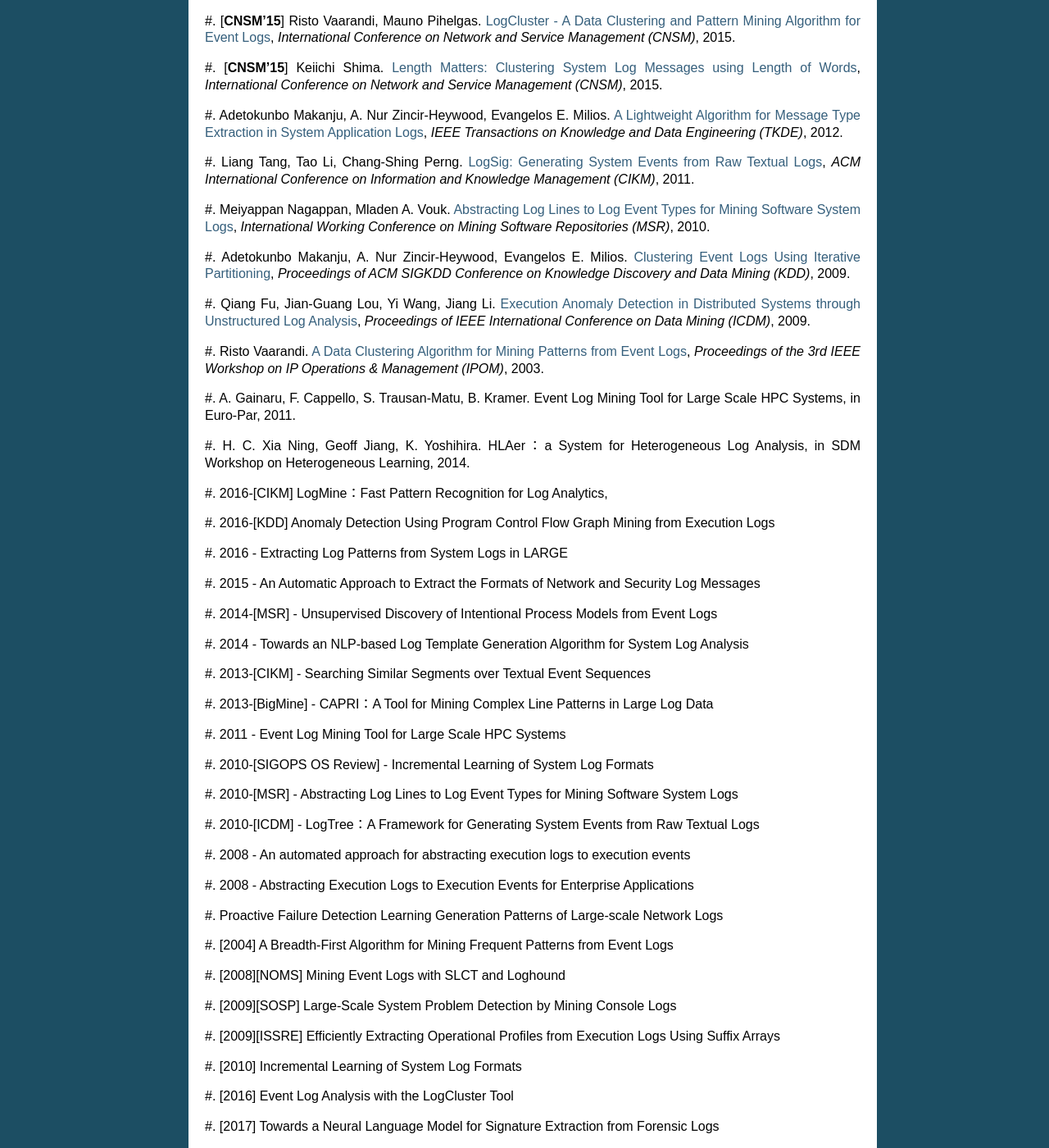
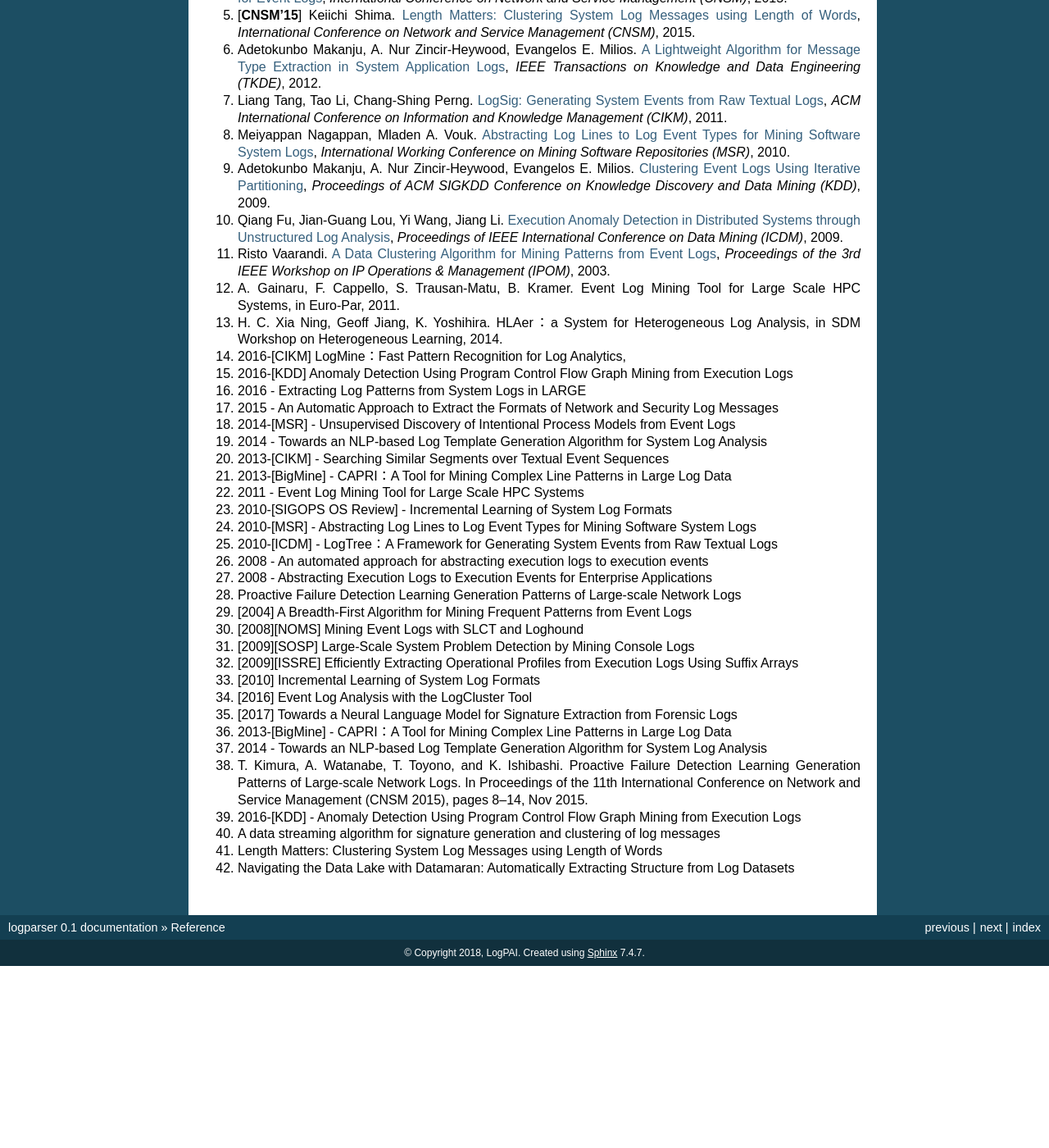
Before and after one commit to logpai/logparser, a Sphinx documentation site: the page built from docs/reference.md, in a window 1280 px wide and 1400 px high, scrolled down 270 px. Shown: the whole window at 82% size. Built offline with Sphinx 7.4.7, drawn with Linux system fonts in a browser that asks for light colours; after the commit the page ends 1448 px from its top, so only the background shows below that; some of the changed lines change nothing that is shown; some of the changed text lies outside the part shown.

Commit message:
Update docs

```diff
--- a/docs/reference.md
+++ b/docs/reference.md
@@ -1,98 +1,98 @@
 Reference
 =========
 
-#. [**ICPC'18**] Salma Messaoudi, Annibale Panichella, Domenico Bianculli, Lionel Briand, Raimondas Sasnauskas. [A Search-based Approach for Accurate Identification of Log Message Formats](http://publications.uni.lu/bitstream/10993/35286/1/ICPC-2018.pdf), *IEEE/ACM International Conference on Program Comprehension (ICPC)*, 2018.
+1. [**ICPC'18**] Salma Messaoudi, Annibale Panichella, Domenico Bianculli, Lionel Briand, Raimondas Sasnauskas. [A Search-based Approach for Accurate Identification of Log Message Formats](http://publications.uni.lu/bitstream/10993/35286/1/ICPC-2018.pdf), *IEEE/ACM International Conference on Program Comprehension (ICPC)*, 2018.
 
-#. [**ICWS'17**] Pinjia He, Jieming Zhu, Zibin Zheng, and Michael R. Lyu. [Drain: An Online Log Parsing Approach with Fixed Depth Tree](http://jiemingzhu.github.io/pub/pjhe_icws2017.pdf), *IEEE International Conference on Web Services (ICWS)*, 2017.
+1. [**ICWS'17**] Pinjia He, Jieming Zhu, Zibin Zheng, and Michael R. Lyu. [Drain: An Online Log Parsing Approach with Fixed Depth Tree](http://jiemingzhu.github.io/pub/pjhe_icws2017.pdf), *IEEE International Conference on Web Services (ICWS)*, 2017.
 
-#. [**ICDM'16**] Min Du, Feifei Li. [Spell: Streaming Parsing of System Event Logs](https://www.cs.utah.edu/~lifeifei/papers/spell.pdf), *IEEE International Conference on Data Mining (ICDM)*, 2016.
+1. [**ICDM'16**] Min Du, Feifei Li. [Spell: Streaming Parsing of System Event Logs](https://www.cs.utah.edu/~lifeifei/papers/spell.pdf), *IEEE International Conference on Data Mining (ICDM)*, 2016.
 
-#. [**CNSM'15**] Risto Vaarandi, Mauno Pihelgas. [LogCluster - A Data Clustering and Pattern Mining Algorithm for Event Logs](http://ristov.github.io/publications/cnsm15-logcluster-web.pdf), *International Conference on Network and Service Management (CNSM)*, 2015.
+1. [**CNSM'15**] Risto Vaarandi, Mauno Pihelgas. [LogCluster - A Data Clustering and Pattern Mining Algorithm for Event Logs](http://ristov.github.io/publications/cnsm15-logcluster-web.pdf), *International Conference on Network and Service Management (CNSM)*, 2015.
 
-#. [**CNSM'15**] Keiichi Shima. [Length Matters: Clustering System Log Messages using Length of Words](https://arxiv.org/pdf/1611.03213.pdf), *International Conference on Network and Service Management (CNSM)*, 2015.
+1. [**CNSM'15**] Keiichi Shima. [Length Matters: Clustering System Log Messages using Length of Words](https://arxiv.org/pdf/1611.03213.pdf), *International Conference on Network and Service Management (CNSM)*, 2015.
 
-#. Adetokunbo Makanju, A. Nur Zincir-Heywood, Evangelos E. Milios. [A Lightweight Algorithm for Message Type Extraction in System Application Logs](http://ieeexplore.ieee.org/abstract/document/5936060/), *IEEE Transactions on Knowledge and Data Engineering (TKDE)*, 2012.
+1. Adetokunbo Makanju, A. Nur Zincir-Heywood, Evangelos E. Milios. [A Lightweight Algorithm for Message Type Extraction in System Application Logs](http://ieeexplore.ieee.org/abstract/document/5936060/), *IEEE Transactions on Knowledge and Data Engineering (TKDE)*, 2012.
 
-#. Liang Tang, Tao Li, Chang-Shing Perng. [LogSig: Generating System Events from Raw Textual Logs](http://citeseerx.ist.psu.edu/viewdoc/download?doi=10.1.1.222.9320&rep=rep1&type=pdf), *ACM International Conference on Information and Knowledge Management (CIKM)*, 2011.
+1. Liang Tang, Tao Li, Chang-Shing Perng. [LogSig: Generating System Events from Raw Textual Logs](http://citeseerx.ist.psu.edu/viewdoc/download?doi=10.1.1.222.9320&rep=rep1&type=pdf), *ACM International Conference on Information and Knowledge Management (CIKM)*, 2011.
 
-#. Meiyappan Nagappan, Mladen A. Vouk. [Abstracting Log Lines to Log Event Types for Mining Software System Logs](http://www.se.rit.edu/~mei/publications/pdfs/Abstracting-Log-Lines-to-Log-Event-Types-for-Mining-Software-System-Logs.pdf), *International Working Conference on Mining Software Repositories (MSR)*, 2010.
+1. Meiyappan Nagappan, Mladen A. Vouk. [Abstracting Log Lines to Log Event Types for Mining Software System Logs](http://www.se.rit.edu/~mei/publications/pdfs/Abstracting-Log-Lines-to-Log-Event-Types-for-Mining-Software-System-Logs.pdf), *International Working Conference on Mining Software Repositories (MSR)*, 2010.
 
 
 
 
 
-#. Adetokunbo Makanju, A. Nur Zincir-Heywood, Evangelos E. Milios. [Clustering Event Logs Using Iterative Partitioning](https://web.cs.dal.ca/~makanju/publications/paper/kdd09.pdf), *Proceedings of ACM SIGKDD Conference on Knowledge Discovery and Data Mining (KDD)*, 2009.
+1. Adetokunbo Makanju, A. Nur Zincir-Heywood, Evangelos E. Milios. [Clustering Event Logs Using Iterative Partitioning](https://web.cs.dal.ca/~makanju/publications/paper/kdd09.pdf), *Proceedings of ACM SIGKDD Conference on Knowledge Discovery and Data Mining (KDD)*, 2009.
 
-#. Qiang Fu, Jian-Guang Lou, Yi Wang, Jiang Li. [Execution Anomaly Detection in Distributed Systems through Unstructured Log Analysis](https://www.microsoft.com/en-us/research/wp-content/uploads/2016/02/DM790-CR.pdf), *Proceedings of IEEE International Conference on Data Mining (ICDM)*, 2009.
+1. Qiang Fu, Jian-Guang Lou, Yi Wang, Jiang Li. [Execution Anomaly Detection in Distributed Systems through Unstructured Log Analysis](https://www.microsoft.com/en-us/research/wp-content/uploads/2016/02/DM790-CR.pdf), *Proceedings of IEEE International Conference on Data Mining (ICDM)*, 2009.
 
-#. Risto Vaarandi. [A Data Clustering Algorithm for Mining Patterns from Event Logs](http://www.quretec.com/u/vilo/edu/2003-04/DM_seminar_2003_II/ver1/P12/slct-ipom03-web.pdf), *Proceedings of the 3rd IEEE Workshop on IP Operations & Management (IPOM)*, 2003.
+1. Risto Vaarandi. [A Data Clustering Algorithm for Mining Patterns from Event Logs](http://www.quretec.com/u/vilo/edu/2003-04/DM_seminar_2003_II/ver1/P12/slct-ipom03-web.pdf), *Proceedings of the 3rd IEEE Workshop on IP Operations & Management (IPOM)*, 2003.
 
-#. A. Gainaru, F. Cappello, S. Trausan-Matu, B. Kramer. Event Log Mining Tool for Large Scale HPC Systems, in Euro-Par, 2011.
+1. A. Gainaru, F. Cappello, S. Trausan-Matu, B. Kramer. Event Log Mining Tool for Large Scale HPC Systems, in Euro-Par, 2011.
 
-#. H. C. Xia Ning, Geoff Jiang, K. Yoshihira. HLAer：a System for Heterogeneous Log Analysis, in SDM Workshop on Heterogeneous Learning, 2014.
+1. H. C. Xia Ning, Geoff Jiang, K. Yoshihira. HLAer：a System for Heterogeneous Log Analysis, in SDM Workshop on Heterogeneous Learning, 2014.
 
-#. 2016-[CIKM] LogMine：Fast Pattern Recognition for Log Analytics,
+1. 2016-[CIKM] LogMine：Fast Pattern Recognition for Log Analytics,
 
-#. 2016-[KDD] Anomaly Detection Using Program Control Flow Graph Mining from Execution Logs
+1. 2016-[KDD] Anomaly Detection Using Program Control Flow Graph Mining from Execution Logs
 
-#. 2016 - Extracting Log Patterns from System Logs in LARGE
+1. 2016 - Extracting Log Patterns from System Logs in LARGE
 
-#. 2015 - An Automatic Approach to Extract the Formats of Network and Security Log Messages
+1. 2015 - An Automatic Approach to Extract the Formats of Network and Security Log Messages
 
 
-#. 2014-[MSR] - Unsupervised Discovery of Intentional Process Models from Event Logs
+1. 2014-[MSR] - Unsupervised Discovery of Intentional Process Models from Event Logs
 
-#. 2014 - Towards an NLP-based Log Template Generation Algorithm for System Log Analysis
+1. 2014 - Towards an NLP-based Log Template Generation Algorithm for System Log Analysis
 
-#. 2013-[CIKM] - Searching Similar Segments over Textual Event Sequences
+1. 2013-[CIKM] - Searching Similar Segments over Textual Event Sequences
 
-#. 2013-[BigMine] - CAPRI：A Tool for Mining Complex Line Patterns in Large Log Data
+1. 2013-[BigMine] - CAPRI：A Tool for Mining Complex Line Patterns in Large Log Data
 
-#. 2011 - Event Log Mining Tool for Large Scale HPC Systems
+1. 2011 - Event Log Mining Tool for Large Scale HPC Systems
 
-#. 2010-[SIGOPS OS Review] - Incremental Learning of System Log Formats
+1. 2010-[SIGOPS OS Review] - Incremental Learning of System Log Formats
 
-#. 2010-[MSR] - Abstracting Log Lines to Log Event Types for Mining Software System Logs
+1. 2010-[MSR] - Abstracting Log Lines to Log Event Types for Mining Software System Logs
 
-#. 2010-[ICDM] - LogTree：A Framework for Generating System Events from Raw Textual Logs
+1. 2010-[ICDM] - LogTree：A Framework for Generating System Events from Raw Textual Logs
 
-#. 2008 - An automated approach for abstracting execution logs to execution events
+1. 2008 - An automated approach for abstracting execution logs to execution events
 
-#. 2008 - Abstracting Execution Logs to Execution Events for Enterprise Applications
+1. 2008 - Abstracting Execution Logs to Execution Events for Enterprise Applications
 
-#. Proactive Failure Detection Learning Generation Patterns of Large-scale Network Logs
+1. Proactive Failure Detection Learning Generation Patterns of Large-scale Network Logs
 
-#. [2004] A Breadth-First Algorithm for Mining Frequent Patterns from Event Logs
+1. [2004] A Breadth-First Algorithm for Mining Frequent Patterns from Event Logs
 
-#. [2008][NOMS] Mining Event Logs with SLCT and Loghound
+1. [2008][NOMS] Mining Event Logs with SLCT and Loghound
 
-#. [2009][SOSP] Large-Scale System Problem Detection by Mining Console Logs
+1. [2009][SOSP] Large-Scale System Problem Detection by Mining Console Logs
 
-#. [2009][ISSRE] Efficiently Extracting Operational Profiles from Execution Logs Using Suffix Arrays
+1. [2009][ISSRE] Efficiently Extracting Operational Profiles from Execution Logs Using Suffix Arrays
 
-#. [2010] Incremental Learning of System Log Formats
+1. [2010] Incremental Learning of System Log Formats
 
-#. [2016] Event Log Analysis with the LogCluster Tool
+1. [2016] Event Log Analysis with the LogCluster Tool
 
-#. [2017] Towards a Neural Language Model for Signature Extraction from Forensic Logs
+1. [2017] Towards a Neural Language Model for Signature Extraction from Forensic Logs
 
-#. 2013-[BigMine] - CAPRI：A Tool for Mining Complex Line Patterns in Large Log Data
+1. 2013-[BigMine] - CAPRI：A Tool for Mining Complex Line Patterns in Large Log Data
 
-#. 2014 - Towards an NLP-based Log Template Generation Algorithm for System Log Analysis
+1. 2014 - Towards an NLP-based Log Template Generation Algorithm for System Log Analysis
 
-#. T. Kimura, A. Watanabe, T. Toyono, and
+1. T. Kimura, A. Watanabe, T. Toyono, and
 K. Ishibashi. Proactive Failure Detection Learning
 Generation Patterns of Large-scale Network
 Logs. In Proceedings of the 11th International
 Conference on Network and Service Management
 (CNSM 2015), pages 8–14, Nov 2015.
 
-#. 2016-[KDD] - Anomaly Detection Using Program Control Flow Graph Mining from Execution Logs
+1. 2016-[KDD] - Anomaly Detection Using Program Control Flow Graph Mining from Execution Logs
 
-#. A data streaming algorithm for signature generation and clustering of log messages
+1. A data streaming algorithm for signature generation and clustering of log messages
 
-#. Length Matters: Clustering System Log Messages using Length of Words
+1. Length Matters: Clustering System Log Messages using Length of Words
 
 
 
-#. Navigating the Data Lake with Datamaran: Automatically Extracting Structure from Log Datasets
+1. Navigating the Data Lake with Datamaran: Automatically Extracting Structure from Log Datasets
```
Also changed, not shown: docs/contributor.rst (+4 -4 lines).
